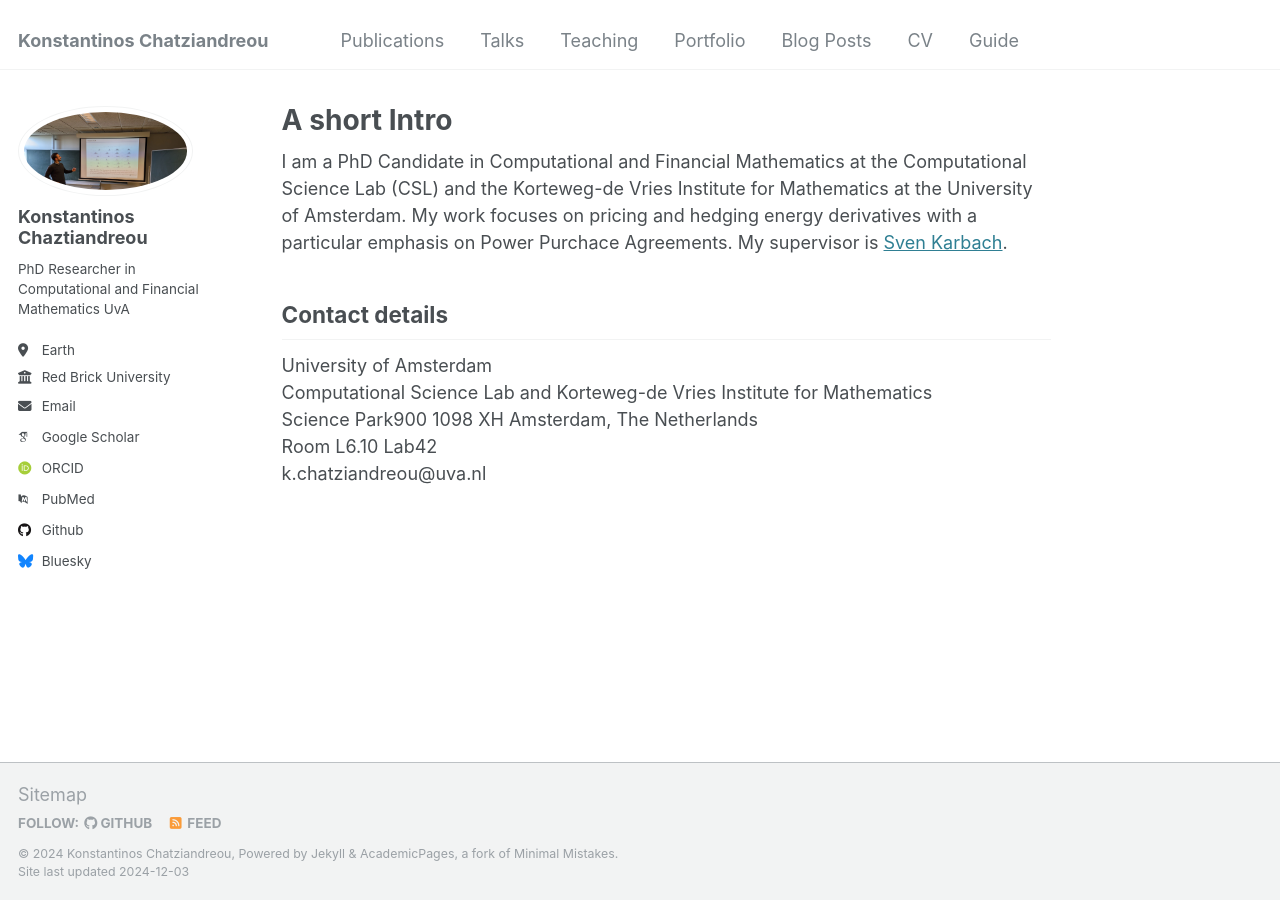
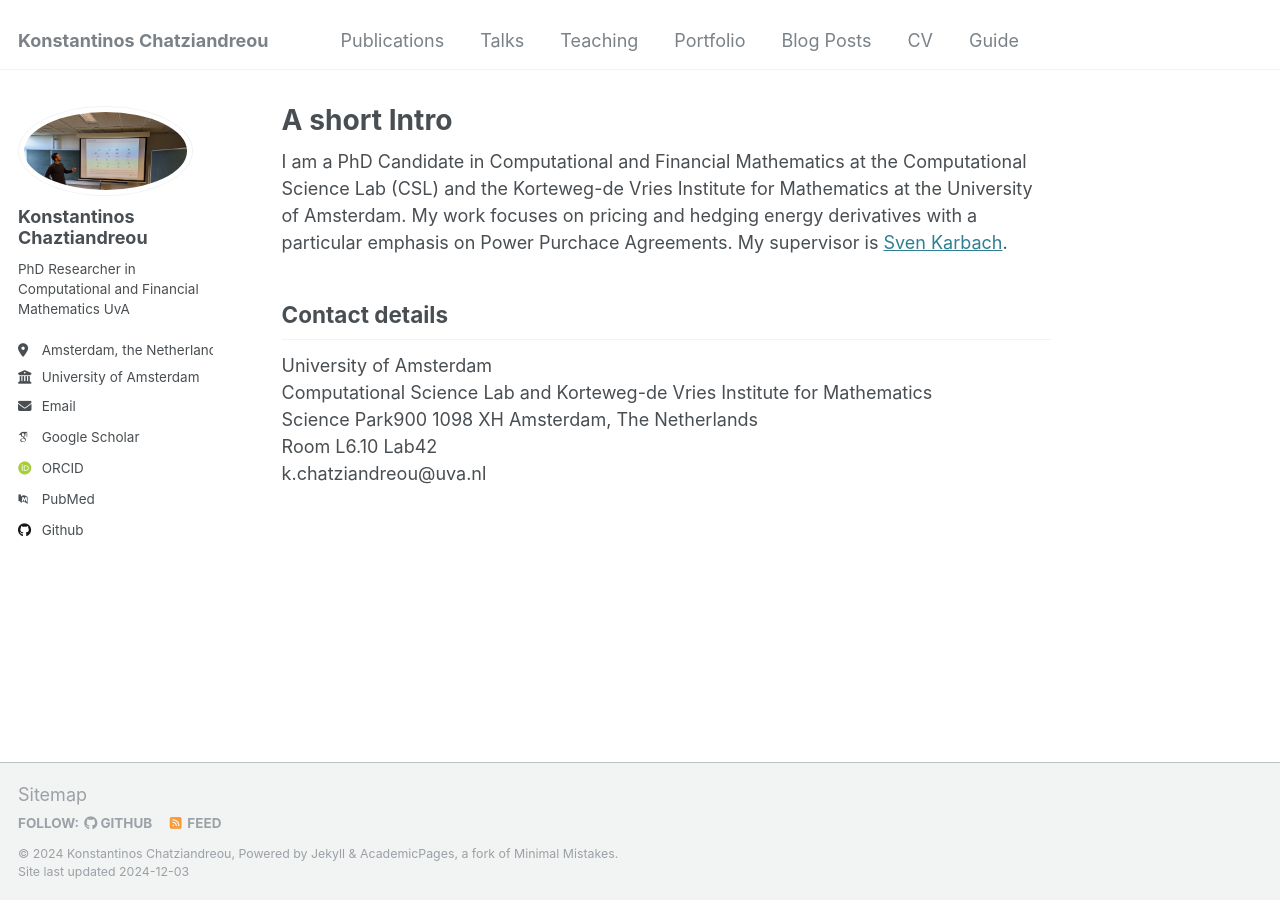
Before and after one commit to kkostashatz/kkostashatz.github.io, a Jekyll site: the page built from _pages/about.md, in a window 1280 px wide. Built offline with Jekyll 4.4.1, drawn with Linux system fonts in a browser that asks for light colours; some web fonts are replaced.

Commit message:
Initial commit

```diff
--- a/_config.yml
+++ b/_config.yml
@@ -25,10 +25,10 @@ author:
   name             : "Konstantinos Chaztiandreou"
   pronouns         : # example: "she/her"
   bio              : "PhD Researcher in Computational and Financial Mathematics UvA"
-  location         : "Earth"
-  employer         : "Red Brick University"
+  location         : "Amsterdam, the Netherlands"
+  employer         : "University of Amsterdam"
   uri              : # URL
-  email            : "none@example.org"
+  email            : "k.chatziandreou@uva.nl"
 
   # Academic websites
   arxiv            : # URL - Update with the correct link to your profile
@@ -44,12 +44,12 @@ author:
   bitbucket        : # Username - Update with your username on the site
   codepen          : # Username
   dribbble         : # Username
-  github           : "academicpages"
+  github           : "kkostashatz"
   kaggle           : # Username
   stackoverflow    : # User number or user number and name (i.e., use "1" or "1/jeff-atwood")
 
   # Social media
-  bluesky          : "bsky.app" # Replace this with you Bluesky username
+  # bluesky          : "bsky.app" # Replace this with you Bluesky username
   facebook         : # Username
   flickr           : # Username
   foursquare       : # Username
```
